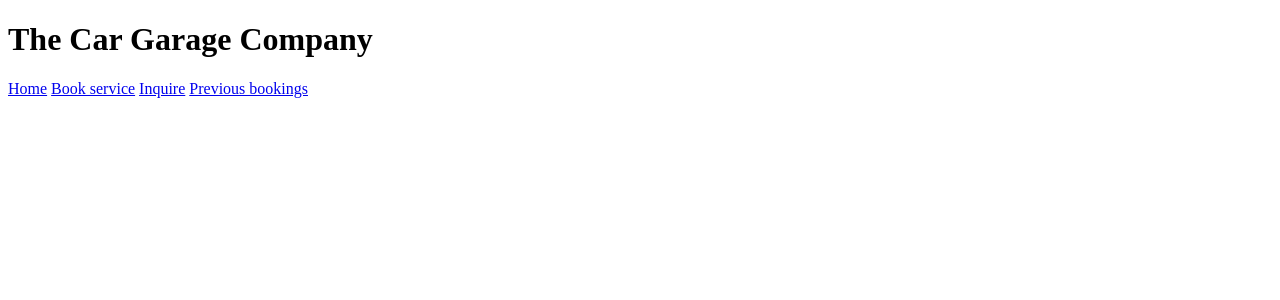
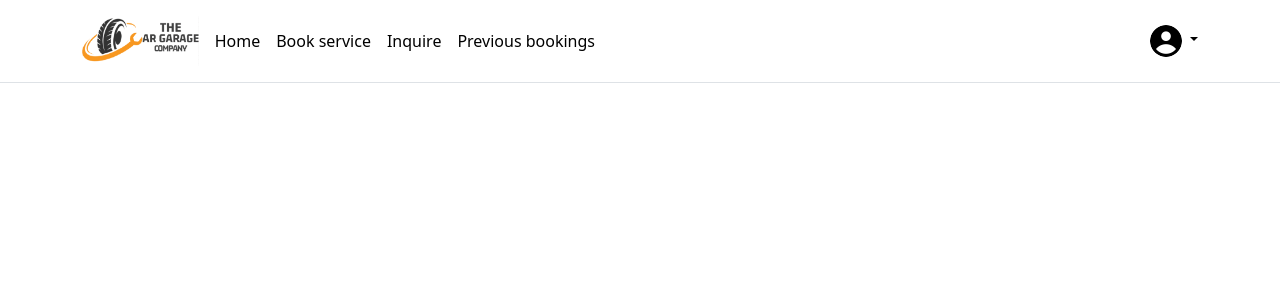
Before and after one commit to u1ew/TwistedWeb, a PHP site: page / in a window 1280 px wide. Shown: the top 300 px of the page. Run offline with PHP 8.4, Linux system fonts and the light colour scheme.

Commit message:
UI update

```diff
--- a/index.php
+++ b/index.php
@@ -1,21 +1,49 @@
 <!DOCTYPE html>
 <html lang="en">
+
 <head>
     <meta charset="UTF-8">
     <meta name="viewport" content="width=device-width, initial-scale=1.0">
-    <title>Document</title>
+    <title>Home Page</title>
+    <link href="https://cdn.jsdelivr.net/npm/bootstrap@5.3.3/dist/css/bootstrap.min.css" rel="stylesheet" integrity="sha384-QWTKZyjpPEjISv5WaRU9OFeRpok6YctnYmDr5pNlyT2bRjXh0JMhjY6hW+ALEwIH" crossorigin="anonymous">
 </head>
+
 <body>
-    <header>
-        <h1>The Car Garage Company</h1>
-        <nav>
-            <a href="#">Home</a>
-            <a href="#">Book service</a>
-            <a href="#">Inquire</a>
-            <a href="#">Previous bookings</a>
-        </nav>
+    <header class="p-3 mb-3 border-bottom">
+        <div class="container" bis_skin_checked="1">
+            <div class="d-flex flex-wrap align-items-center justify-content-center justify-content-lg-start" bis_skin_checked="1">
+            <a href="/index.php" class="d-flex align-items-center mb-2 mb-lg-0 link-body-emphasis text-decoration-none">
+                    <img class="bi me-2" height="50px" role="img" aria-label="Bootstrap" src="/img/logo.PNG">
+                </a>
 
+                <ul class="nav col-12 col-lg-auto me-lg-auto mb-2 justify-content-center mb-md-0">
+                    <li><a href="#" class="nav-link px-2 link-body-emphasis">Home</a></li>
+                    <li><a href="#" class="nav-link px-2 link-body-emphasis">Book service</a></li>
+                    <li><a href="#" class="nav-link px-2 link-body-emphasis">Inquire</a></li>
+                    <li><a href="#" class="nav-link px-2 link-body-emphasis">Previous bookings</a></li>
+                </ul>
+
+                <div class="dropdown text-end" bis_skin_checked="1">
+                    <a href="#" class="d-block link-body-emphasis text-decoration-none dropdown-toggle" data-bs-toggle="dropdown" aria-expanded="false">
+                        <img src="/img/profile.png" alt="mdo" width="32" height="32" class="rounded-circle">
+                    </a>
+                    <ul class="dropdown-menu text-small" style="">
+                        <li><a class="dropdown-item" href="#">Settings</a></li>
+                        <li><a class="dropdown-item" href="#">Profile</a></li>
+                        <li>
+                            <hr class="dropdown-divider">
+                        </li>
+                        <li><a class="dropdown-item" href="#">Sign out</a></li>
+                    </ul>
+                </div>
+            </div>
+        </div>
     </header>
 
+<!--     <li><a href="#" class="nav-link px-2 link-secondary">Home</a></li>
+ -->
+
+    <script src="https://cdn.jsdelivr.net/npm/bootstrap@5.3.3/dist/js/bootstrap.bundle.min.js" integrity="sha384-YvpcrYf0tY3lHB60NNkmXc5s9fDVZLESaAA55NDzOxhy9GkcIdslK1eN7N6jIeHz" crossorigin="anonymous"></script>
 </body>
+
 </html>
```
Also changed, not shown: img/logo.PNG (added), img/profile.png (added).
